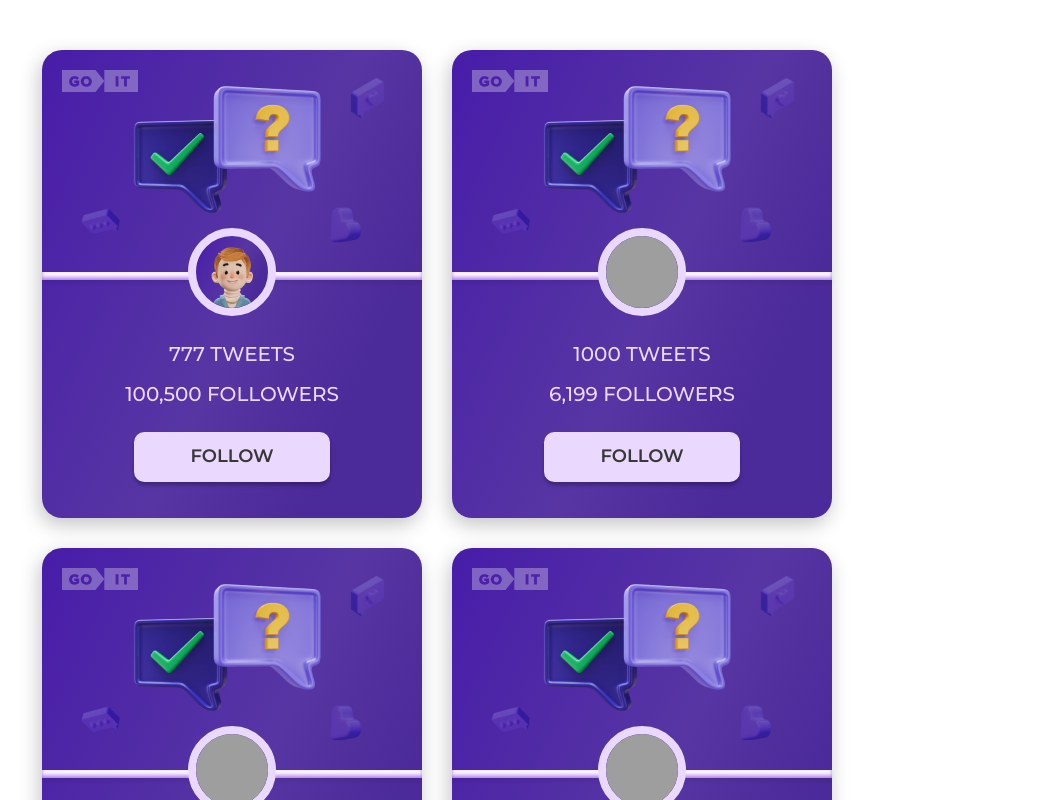
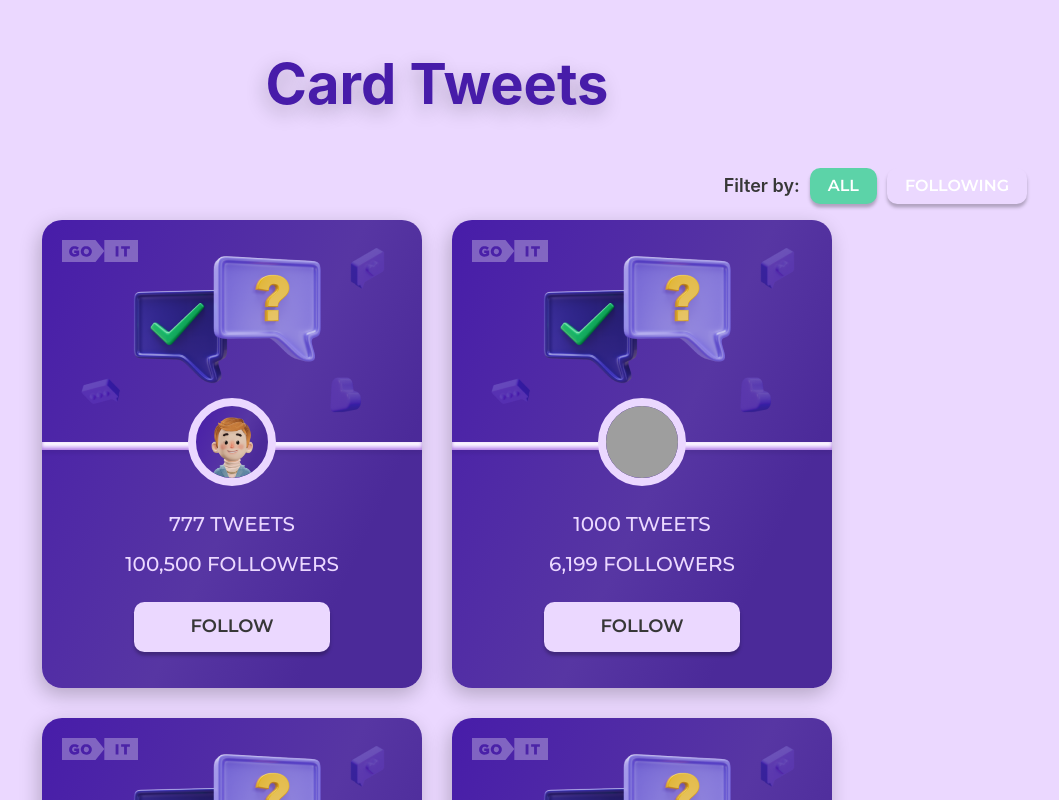
Before and after one commit to Darymee/test-goit, a React (Create React App) app: page / in a window 1280 px wide. Shown: the top 800 px of the page, without its empty margins (203-1262 px from the left). Built offline with nearby package versions, Linux system fonts and the light colour scheme; grey boxes are pictures that could not be loaded.

Commit message:
added filter, deleted default files

```diff
--- a/public/index.html
+++ b/public/index.html
@@ -4,27 +4,8 @@
     <meta charset="utf-8" />
     <link rel="icon" href="%PUBLIC_URL%/favicon.ico" />
     <meta name="viewport" content="width=device-width, initial-scale=1" />
-    <meta name="theme-color" content="#000000" />
-    <meta
-      name="description"
-      content="Web site created using create-react-app"
-    />
-    <link rel="apple-touch-icon" href="%PUBLIC_URL%/logo192.png" />
-    <!--
-      manifest.json provides metadata used when your web app is installed on a
-      user's mobile device or desktop. See https://developers.google.com/web/fundamentals/web-app-manifest/
-    -->
-    <link rel="manifest" href="%PUBLIC_URL%/manifest.json" />
-    <!--
-      Notice the use of %PUBLIC_URL% in the tags above.
-      It will be replaced with the URL of the `public` folder during the build.
-      Only files inside the `public` folder can be referenced from the HTML.
 
-      Unlike "/favicon.ico" or "favicon.ico", "%PUBLIC_URL%/favicon.ico" will
-      work correctly both with client-side routing and a non-root public URL.
-      Learn how to configure a non-root public URL by running `npm run build`.
-    -->
-    <title>Test GoIT</title>
+    <title>Card Tweets</title>
 
     <!-- Start Single Page Apps for GitHub Pages -->
     <script type="text/javascript">
@@ -55,20 +36,9 @@
         }
       })(window.location);
     </script>
-    <!-- End Single Page Apps for GitHub Pages -->
   </head>
   <body>
     <noscript>You need to enable JavaScript to run this app.</noscript>
     <div id="root"></div>
-    <!--
-      This HTML file is a template.
-      If you open it directly in the browser, you will see an empty page.
-
-      You can add webfonts, meta tags, or analytics to this file.
-      The build step will place the bundled scripts into the <body> tag.
-
-      To begin the development, run `npm start` or `yarn start`.
-      To create a production bundle, use `npm run build` or `yarn build`.
-    -->
   </body>
 </html>
--- a/src/components/App/App.jsx
+++ b/src/components/App/App.jsx
@@ -1,22 +1,33 @@
 import { useSelector } from 'react-redux';
 
-import { selectUsers } from 'redux/selectors';
+import { selectFilterType, selectUsers } from 'redux/selectors';
 
 import { Card } from '../Card/Card';
 
-import { PageWrapper, CardList } from './App.styled';
+import { PageWrapper, Title, CardList, Message } from './App.styled';
+import { Filter } from './Filter/Filter';
 
 export const App = () => {
   const followingList = useSelector(selectUsers);
+  const selectedType = useSelector(selectFilterType);
+
+  const sortList = () =>
+    selectedType === 'following'
+      ? followingList.filter(item => item.following)
+      : followingList;
 
   return (
     <PageWrapper>
-      {followingList.length > 0 && (
+      <Title>Card Tweets</Title>
+      <Filter />
+      {sortList().length > 0 ? (
         <CardList>
-          {followingList.map(({ id, ...info }) => (
+          {sortList().map(({ id, ...info }) => (
             <Card key={id} info={info} />
           ))}
         </CardList>
+      ) : (
+        <Message>No following users</Message>
       )}
     </PageWrapper>
   );
--- a/src/components/App/App.styled.jsx
+++ b/src/components/App/App.styled.jsx
@@ -4,6 +4,14 @@ export const PageWrapper = styled.div`
   width: calc(100vw - 100px);
   height: 100%;
   margin: 50px auto;
+`;
+
+export const Title = styled.h1`
+  font-size: 3.5rem;
+  text-align: center;
+  margin-bottom: 50px;
+  color: #471ca9;
+  text-shadow: -2.5777px 6.87386px 20.6216px rgba(0, 0, 0, 0.23);
 `;
 
 export const CardList = styled.ul`
@@ -15,3 +23,9 @@ export const CardList = styled.ul`
   flex-flow: wrap;
   gap: 30px;
 `;
+
+export const Message = styled.p`
+  font-size: 1.2rem;
+  font-weight: 500;
+  text-align: center;
+`;
--- /dev/null
+++ b/src/components/App/Filter/Filter.jsx
@@ -0,0 +1,29 @@
+import { useDispatch, useSelector } from 'react-redux';
+import { FilterTool, FilterButton } from './Filter.styled';
+import { sortList } from 'redux/slice/usersSlice';
+import { selectFilterType } from 'redux/selectors';
+
+export const Filter = () => {
+  const dispatch = useDispatch();
+  const selectedType = useSelector(selectFilterType);
+
+  return (
+    <FilterTool>
+      <span>Filter by:</span>
+      <FilterButton
+        type="button"
+        checked={selectedType === 'all'}
+        onClick={() => dispatch(sortList('all'))}
+      >
+        All
+      </FilterButton>
+      <FilterButton
+        type="button"
+        checked={selectedType === 'following'}
+        onClick={() => dispatch(sortList('following'))}
+      >
+        Following
+      </FilterButton>
+    </FilterTool>
+  );
+};
--- /dev/null
+++ b/src/components/App/Filter/Filter.styled.jsx
@@ -0,0 +1,40 @@
+import styled from 'styled-components';
+
+export const FilterTool = styled.div`
+  display: flex;
+  justify-content: end;
+  align-items: center;
+  gap: 10px;
+
+  & span {
+    font-weight: 600;
+    font-size: 18px;
+    line-height: 1.22;
+    color: #373737;
+  }
+`;
+
+export const FilterButton = styled.button`
+  cursor: pointer;
+
+  padding: 8px 18px;
+
+  border: none;
+  border-radius: 10.3108px;
+  background-color: ${p => (p.checked ? '#5CD3A8' : '#ebd8ff')};
+  color: #ffffff;
+
+  font-family: 'Montserrat';
+  font-weight: 600;
+  font-size: 1rem;
+  line-height: 1.22;
+
+  text-transform: uppercase;
+  box-shadow: 0px 3.43693px 3.43693px rgba(0, 0, 0, 0.25);
+  transition: transform 500ms cubic-bezier(0.39, 0.575, 0.565, 1);
+
+  &:hover,
+  &:focus {
+    transform: scale(0.9);
+  }
+`;
--- a/src/index.css
+++ b/src/index.css
@@ -1,4 +1,5 @@
 @import-normalize;
+
 @import url('https://fonts.googleapis.com/css2?family=Montserrat:wght@500;600&family=Ubuntu:wght@500&display=swap');
 /* bring in normalize.css styles */
 
@@ -9,6 +10,8 @@ body {
     sans-serif;
   -webkit-font-smoothing: antialiased;
   -moz-osx-font-smoothing: grayscale;
+
+  background-color: #ebd8ff;
 }
 
 code {
--- a/src/redux/selectors.js
+++ b/src/redux/selectors.js
@@ -1 +1,2 @@
 export const selectUsers = state => state.users.userList;
+export const selectFilterType = state => state.users.filterType;
--- a/src/redux/slice/usersSlice.js
+++ b/src/redux/slice/usersSlice.js
@@ -7,6 +7,7 @@ import userList from 'constants/users.json';
 
 const initialState = {
   userList,
+  filterType: 'all',
 };
 
 export const usersSlice = createSlice({
@@ -21,6 +22,9 @@ export const usersSlice = createSlice({
         }
       }
     },
+    sortList(state, { payload }) {
+      state.filterType = payload;
+    },
   },
 });
 
@@ -34,4 +38,4 @@ export const persistedReducer = persistReducer(
   usersSlice.reducer
 );
 
-export const { followToggler } = usersSlice.actions;
+export const { followToggler, sortList } = usersSlice.actions;
```
Also changed, not shown: public/404.html (deleted, +0 -50 lines), public/logo192.png (deleted), public/logo512.png (deleted), public/manifest.json (deleted), public/robots.txt (deleted).
